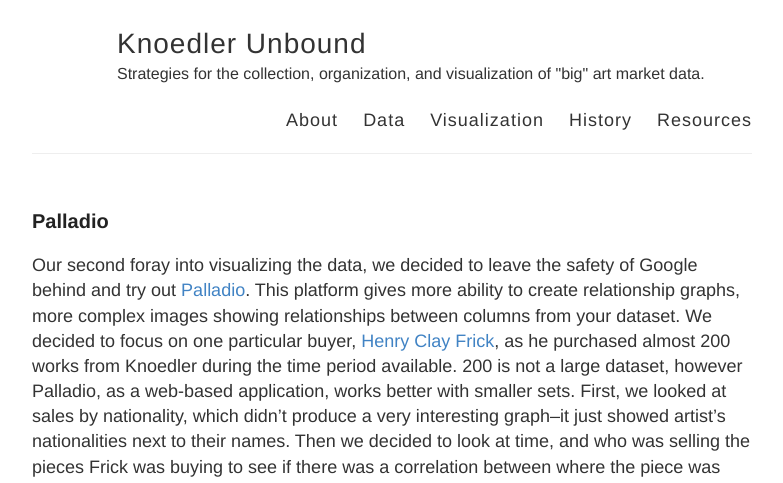
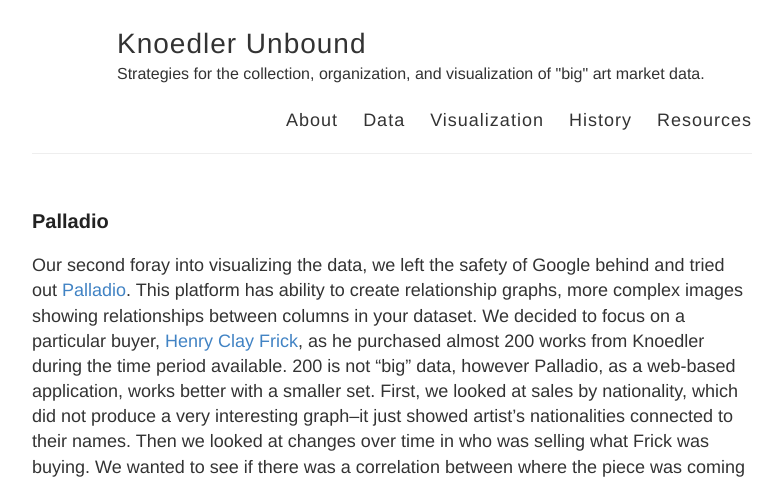
Before and after one commit to sgrimes12/Knoedler-Unbound-master, a Jekyll site: the page built from visualization/palladio.md, in a window 1280 px wide and 1400 px high. Shown: the top 483 px of the window, without its empty margins (248-1031 px from the left). Built offline with Jekyll 4.4.1, drawn with Linux system fonts in a browser that asks for light colours; Markdown is read by kramdown in place of the engine named in the settings; some of the changed text lies outside the part shown.

Commit message:
Update palladio.md

```diff
--- a/visualization/palladio.md
+++ b/visualization/palladio.md
@@ -3,7 +3,7 @@ title: Palladio
 layout: visualization
 ---
 
-Our second foray into visualizing the data, we decided to leave the safety of Google behind and try out <a href="http://palladio.designhumanities.org/#/">Palladio</a>. This platform gives more ability to create relationship graphs, more complex images showing relationships between columns from your dataset. We decided to focus on one particular buyer, <a href="http://www.frick.org/collection/history/henry_clay_frick"> Henry Clay Frick</a>, as he purchased almost 200 works from Knoedler during the time period available. 200 is not a large dataset, however Palladio, as a web-based application, works better with smaller sets. First, we looked at sales by nationality, which didn't produce a very interesting graph--it just showed artist's nationalities next to their names. Then we decided to look at time, and who was selling the pieces Frick was buying to see if there was a correlation between where the piece was coming from, and what nationality the artist was.
+Our second foray into visualizing the data, we left the safety of Google behind and tried out <a href="http://palladio.designhumanities.org/#/">Palladio</a>. This platform has ability to create relationship graphs, more complex images showing relationships between columns in your dataset. We decided to focus on a particular buyer, <a href="http://www.frick.org/collection/history/henry_clay_frick"> Henry Clay Frick</a>, as he purchased almost 200 works from Knoedler during the time period available. 200 is not "big" data, however Palladio, as a web-based application, works better with a smaller set. First, we looked at sales by nationality, which did not produce a very interesting graph--it just showed artist's nationalities connected to their names. Then we looked at changes over time in who was selling what Frick was buying. We wanted to see if there was a correlation between where the piece was coming from, and what nationality the artist was.
 
 <figure class="figure figure-center">
 <img src="http://i.imgur.com/t7lx1Op.png" title="Nationality by Time">
@@ -18,6 +18,6 @@ Our second foray into visualizing the data, we decided to leave the safety of Go
 
 In these two relationship graphs, a few things become clear. In the first graph, we see the same kind of disparities between nationalities as before. Frick mostly bought French, British or Dutch works, and during this time period, Knoedler sold a majority of those works. However, Frick's tastes don't seem to be lining up with the rest of Knoedler's buyers when it comes to American paintings. He only purchased a few, less than 10 of the total 173\. But in some ways he was an atypical buyer, as those American painting purchases occur across a wide swatch of time--from 1894 all the way to 1919\.
 
-The second graph also both highlights and challenges the traditional narrative of Knoedler sales. Here we see sellers in a dark grey circles and artist nationalities in the lighter grey. Not surprisingly, we see dealers like Durand-Ruel, Jacques Seligmann and Georges Petit clustered on the French side of the diagram. On the other hand, [Duveen](http://primo.getty.edu/GRI:GETTY_ALMA21124730440001551) is clearly linked to an American sale, which seems to disprove thought that Duveen did not deal in American pictures. Upon further research, I discovered this sale was [Gilbert Stuart's Portrait of George Washington](http://collections.frick.org/view/objects/asitem/items$0040:261), now in the Frick Collection in New York.
+The second graph also both highlights and challenges the traditional narrative of Knoedler sales. Here we see sellers in a dark grey circles and artist nationalities in the lighter grey. Not surprisingly, we see dealers like [Durand-Ruel](http://research.frick.org/directoryweb/browserecord.php?-action=browse&-recid=6155), [Jacques Seligmann](http://www.aaa.si.edu/collections/jacques-seligmann--co-records-9936) and [Georges Petit](http://data.bnf.fr/12163081/galeries_georges_petit_paris/) clustered on the French side of the diagram. On the other hand, [Duveen](http://primo.getty.edu/GRI:GETTY_ALMA21124730440001551) is clearly linked to an American sale, which seems to disprove thought that Duveen did not deal in American pictures. Upon further research, I discovered this sale was [Gilbert Stuart's Portrait of George Washington](http://collections.frick.org/view/objects/asitem/items$0040:261), now in the Frick Collection in New York.
 
 This process of curating data and intrepreting visualizations was new for us but we discovered quickly that there are many programs available to those with limited technological knowledge. In fact subject knowledge served us well.
```
